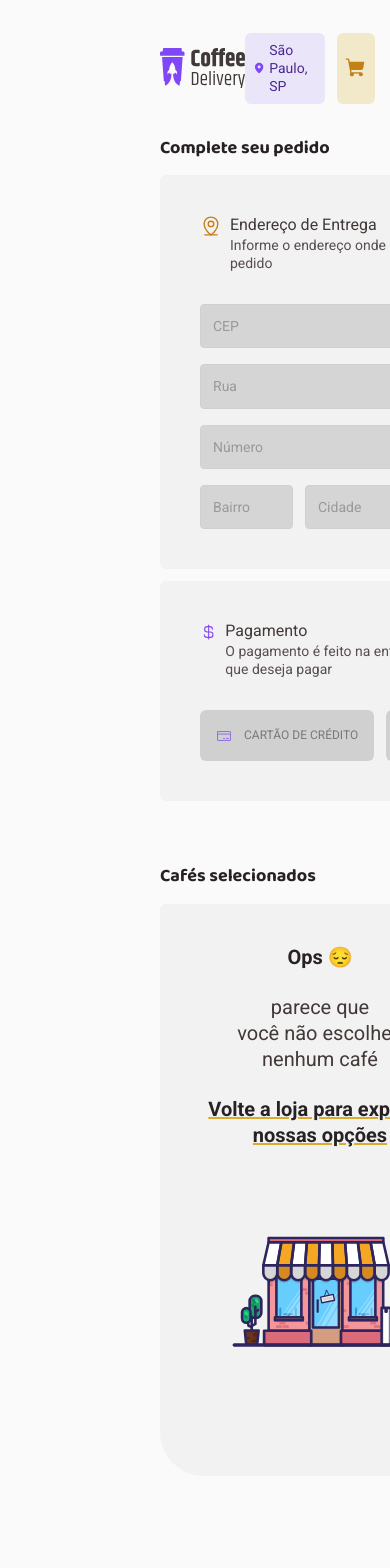
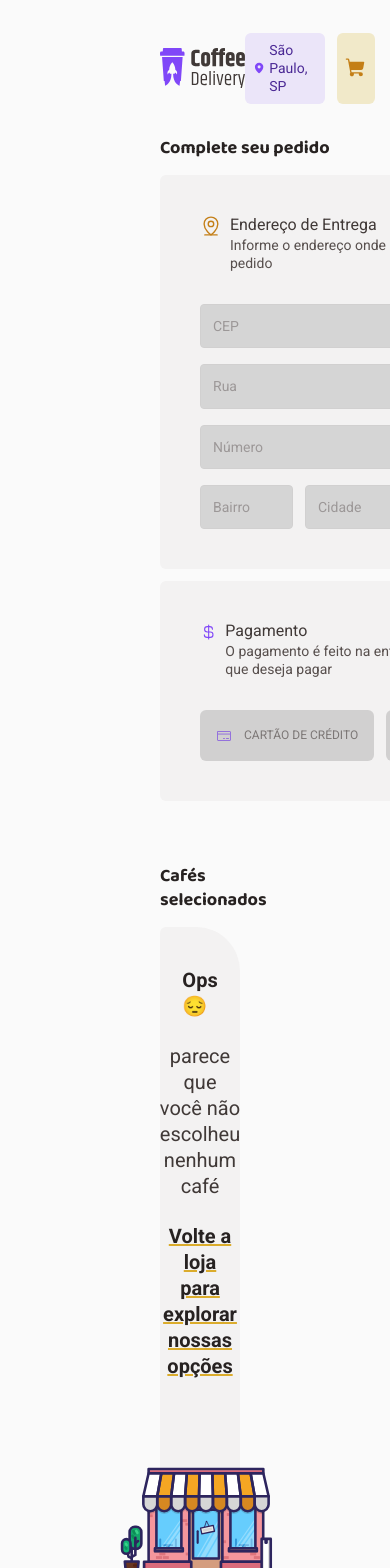
Before and after one commit to JamDev0/coffe, a React (Vite) app: page /cart in a window 390 px wide. Shown: the top 1568 px of the page. Before the commit the page ends 1526 px from the top, so only its background shows below. Built offline with nearby package versions, Linux system fonts and the light colour scheme.

Commit message:
Implementação de responsividade no OrderList
Ao atingir o break point o container ocupara 100% da tela

```diff
--- a/src/pages/Cart/components/OrderList/index.tsx
+++ b/src/pages/Cart/components/OrderList/index.tsx
@@ -1,4 +1,5 @@
 import { createContext } from 'react'
+import { useMediaQuery } from 'react-responsive'
 import { useProductCart } from '../../../../hooks/useProductCart'
 import { productInterface } from '../../../../reducers/productCartReducer/reducer'
 import { CartCoffeeCard } from './components/CartCoffeeCard'
@@ -8,7 +9,8 @@ import { OrderSummary } from './OrderSummary'
 import {
   CartCoffeeCardsContainer,
   OrderContainer,
-  OrderListContainer,
+  OrderListContainerDesktop,
+  OrderListContainerMobile
 } from './styles'
 
 export const productPropsContext = createContext<productInterface>(
@@ -19,6 +21,12 @@ export function OrderList() {
   const { products } = useProductCart()
 
   const isProductsLengthGreaterThanZero = products.length > 0
+
+  const isBreakPoint1 = useMediaQuery({
+    query: '(max-width: 1200px)'
+  })
+
+  const OrderListContainer = isBreakPoint1 ? OrderListContainerMobile : OrderListContainerDesktop
 
   return (
     <OrderListContainer>
--- a/src/pages/Cart/components/OrderList/styles.ts
+++ b/src/pages/Cart/components/OrderList/styles.ts
@@ -1,8 +1,6 @@
 import styled from 'styled-components'
 
-export const OrderListContainer = styled.div`
-  width: 26rem;
-
+const BaseOrderListContainer = styled.div`
   > h2 {
     font-size: 1.125rem;
     font-weight: 700;
@@ -11,6 +9,14 @@ export const OrderListContainer = styled.div`
 
     margin-bottom: 0.9375rem;
   }
+`
+
+export const OrderListContainerDesktop = styled(BaseOrderListContainer)`
+  width: 26rem;
+`
+
+export const OrderListContainerMobile = styled(BaseOrderListContainer)`
+  width: 100%;
 `
 
 export const OrderContainer = styled.div`
```
